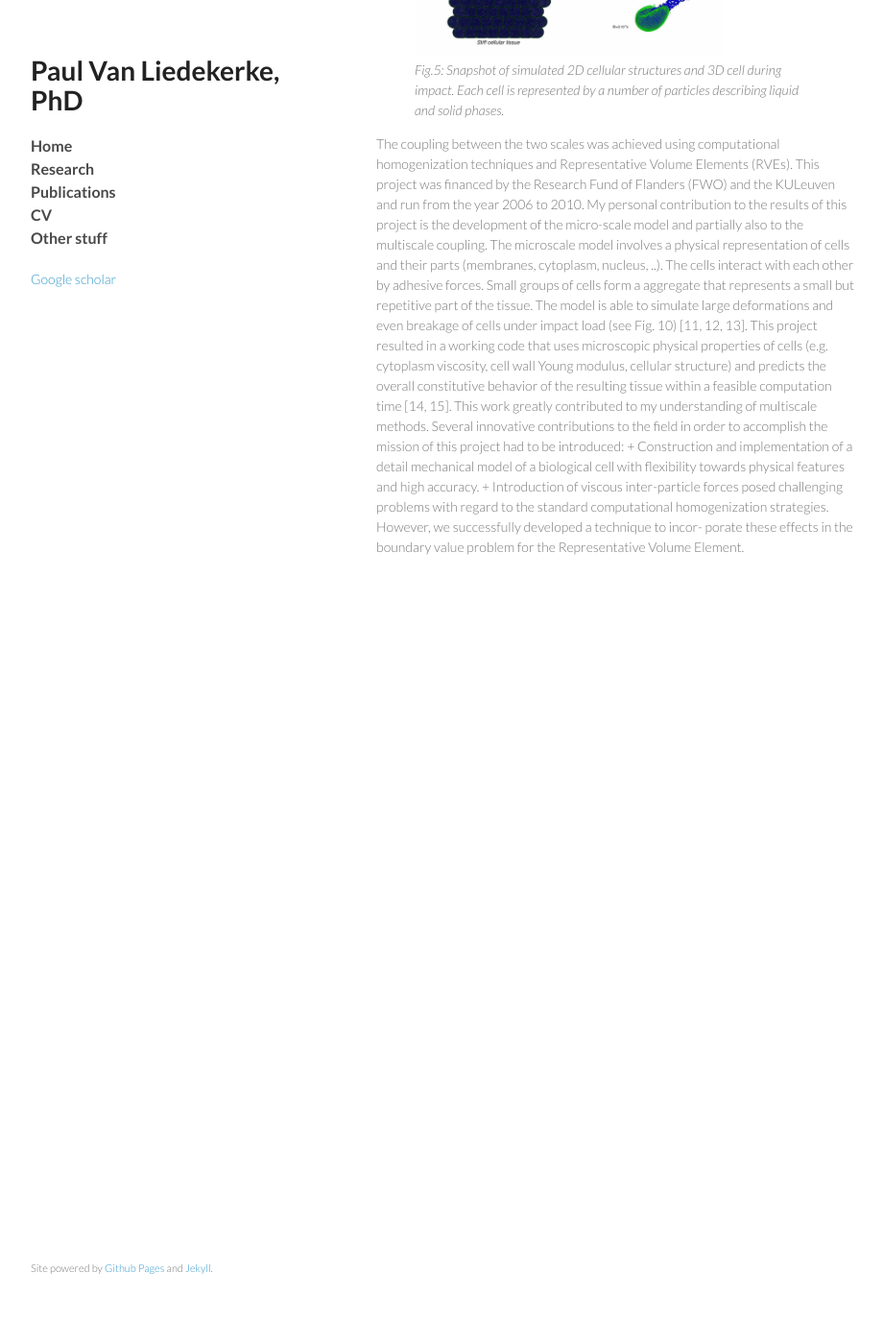
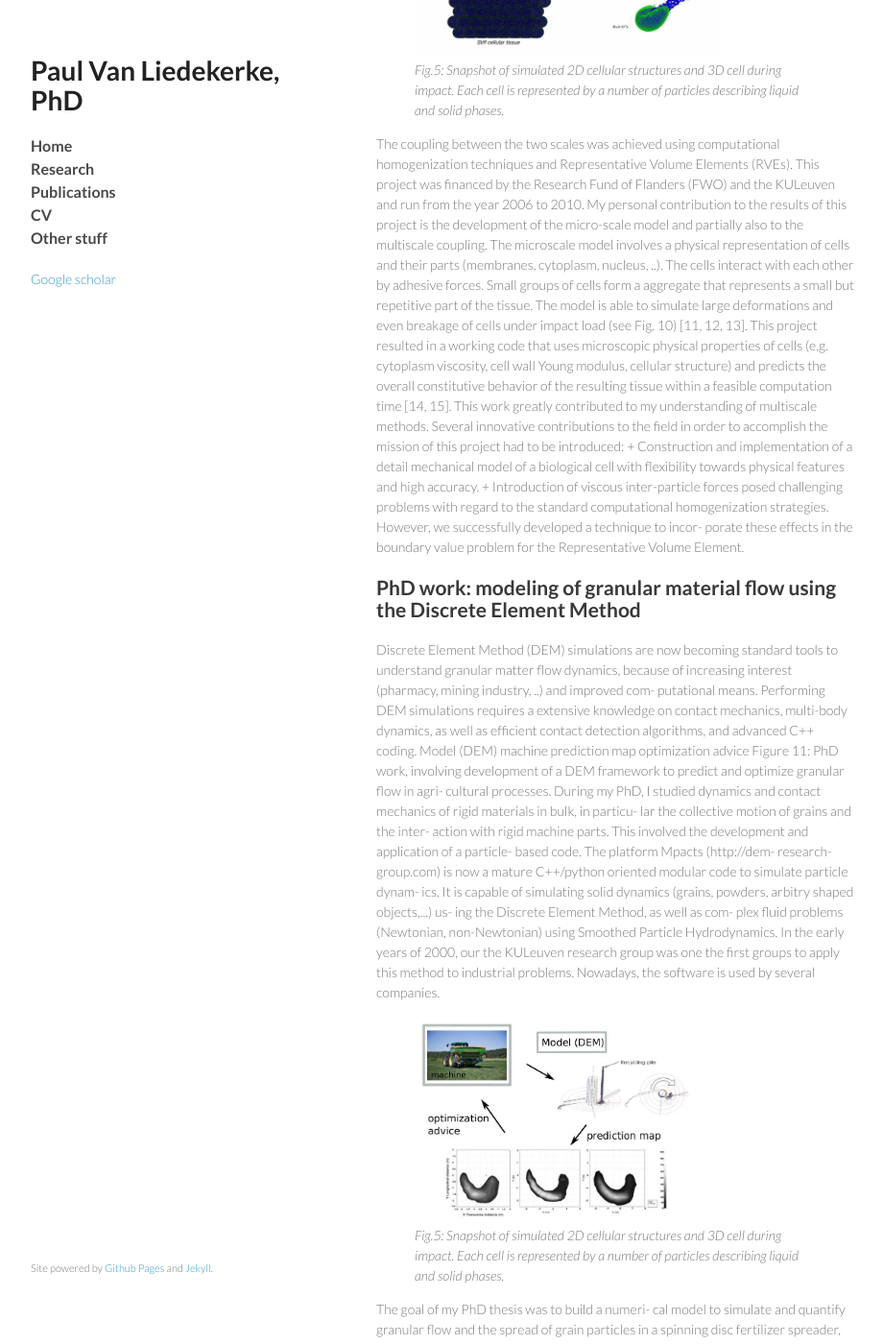
Before and after one commit to paulvanliedekerke/wittgenstein, a Jekyll site: the page research.html, which Jekyll copies as it is, in a window 1280 px wide and 1400 px high, scrolled down 3503 px. Shown: the whole window at 96% size, without its empty margins (178-1098 px from the left). Built offline with Jekyll 4.4.1, drawn with Linux system fonts in a browser that asks for light colours; Markdown is read by kramdown in place of the engine named in the settings; before the commit the page ends 4133 px from its top, so only the background shows below that; some of the changed text lies outside the part shown.

Commit message:
Update research.html

```diff
--- a/research.html
+++ b/research.html
@@ -65,7 +65,7 @@ This phenomenon is reminiscent to tumor cells experiencing the influence of the
 The influence of mechanical feedback loop between cells and Extra-Cellular Matrix (ECM) is poorly understood.  In collaboration with Dr. Margriet Palm (U. of Leiden) and Tommy Heck (KULeuven) we are creating models for cells and explicit representation of ECM. The cells have anchoring points (filopodia) that are connected to the ECM. The ECM is either modeled by a continuum material or a discrete network of viscoelastic elements. By a sequence of pulling and retracting the anchors, the cells move through the ECM. As such we can quantify both the stresses that work on the cells and the ECM. Part of this work is published in [3].
 
 
-
+<p></p>
 
 <p></p>
 <h1>Past  <small> (before 2013) </small>  </h1>
@@ -168,8 +168,81 @@ towards physical features and high accuracy.
 computational homogenization strategies. However, we successfully developed a technique to incor-
 porate these effects in the boundary value problem for the Representative Volume Element.
 
+<p></p>
+
+<h2>PhD work: modeling of granular material flow using the Discrete Element Method </h2>
+
+Discrete Element Method (DEM) simulations are now becoming standard tools to understand granular
+
+matter flow dynamics, because of increasing interest (pharmacy, mining industry, ..) and improved com-
+putational means. Performing DEM simulations requires a extensive knowledge on contact mechanics,
+
+multi-body dynamics, as well as efficient contact detection algorithms, and advanced C++ coding.
+Model (DEM)
+
+machine
+
+prediction map
+
+optimization
+advice
+
+Figure 11: PhD work, involving development of a DEM
+
+framework to predict and optimize granular flow in agri-
+cultural processes.
+
+During my PhD, I studied dynamics and contact
+
+mechanics of rigid materials in bulk, in particu-
+lar the collective motion of grains and the inter-
+action with rigid machine parts. This involved
+
+the development and application of a particle-
+based code. The platform Mpacts (http://dem-
+research-group.com) is now a mature C++/python
+
+oriented modular code to simulate particle dynam-
+ics. It is capable of simulating solid dynamics
+
+(grains, powders, arbitry shaped objects,...) us-
+ing the Discrete Element Method, as well as com-
+plex fluid problems (Newtonian, non-Newtonian)
+
+using Smoothed Particle Hydrodynamics. In the
+early years of 2000, our the KULeuven research
+group was one the first groups to apply this
+method to industrial problems. Nowadays, the
+software is used by several companies.
+
+	       <figure>
+<img src="pics/phd_work.jpg" alt="" width="320">
+<figcaption> <I> Fig.5:  Snapshot of simulated 2D cellular structures
+and 3D cell during impact. Each cell is represented by a
+number of particles describing liquid and solid phases. </I>  </figcaption>
+</figure>
 
 
+The goal of my PhD thesis was to build a numeri-
+cal model to simulate and quantify granular flow
+
+and the spread of grain particles in a spinning disc fertilizer spreader, and thus to increase the optimiza-
+tion of the performance of agricultural machines (see Fig. 11. During the first years (2001-2005), I mainly
+
+developed the model and code for interacting grains including spherical and non-spherical shapes, and the
+interaction with rotating machine parts. In order to validate the models and calibrate model parameters,
+I built several experiments setups [16, 17, 18, 19].
+From the insight obtained with simulations, we developed a working code that predicts fertilizer particle
+spreading on a field with a reasonable accuracy. The project was a successful collaboration with the
+Institut national de recherche en sciences et technologies pour l’environnement et l’agriculture (IRSTEA,
+Montoldre, France), the Institute for Agricultural and Fisheries Research in Belgium (ILVO), and several
+industrial partners. In the period 2006-2007, I also advised the company BASF in developing a prototype
+of a new fertilizer spreader machine (BASF, US patent 6588685). This was within the framework of a one
+year bilateral project.
+	<p></p>
+
+
+<h1>References </h1>
 
 
 
```
